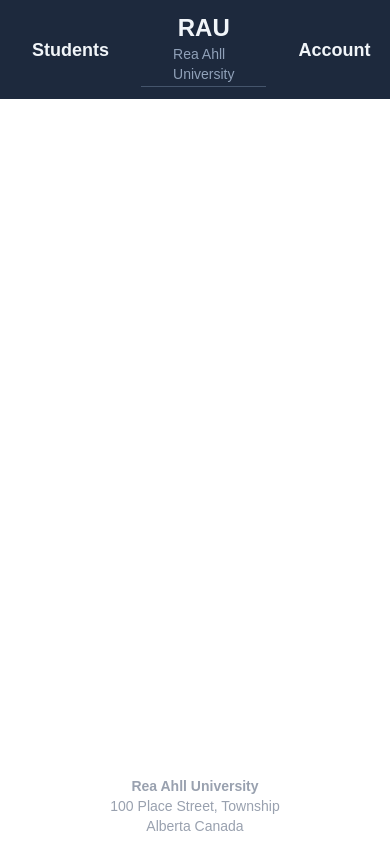
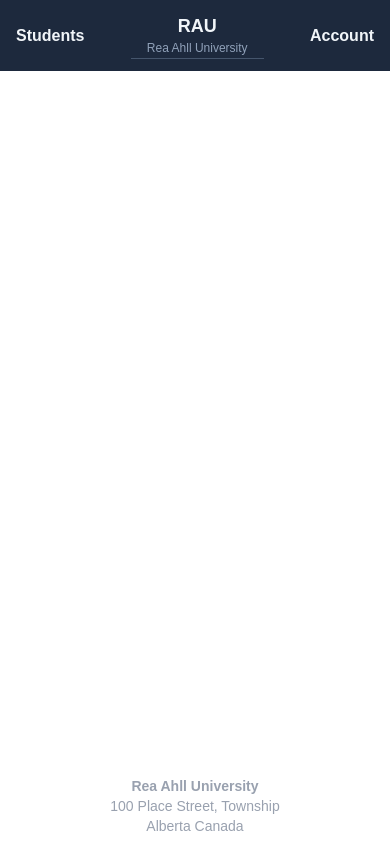
Before and after one commit to BushLives/cprg306b-2, a Next.js app: page / in a window 390 px wide. Built offline with nearby package versions, Linux system fonts and the light colour scheme.

Commit message:
adds dynamic size styles

```diff
--- a/app/components/Navbar.tsx
+++ b/app/components/Navbar.tsx
@@ -3,15 +3,15 @@ import React from 'react'
 const Navbar = () => {
   return (
     <header className='w-full py-3 bg-slate-800 flex flex-row items-center justify-between'>
-        <div className='px-8'>
-            <span className='text-slate-100 font-semibold text-lg hover:text-slate-300 hover:underline'>Students</span>
+        <div className='px-4 sm:px-8'>
+            <span className='text-slate-100 font-semibold text-md sm:text-lg hover:text-slate-300 hover:underline'>Students</span>
         </div>
-        <div className='px-8 flex flex-col items-center justify-center border-b border-slate-600'>
-            <span className='text-slate-100 font-bold text-2xl'>RAU</span>
-            <span className='text-sm text-slate-400 mb-0.5'>Rea Ahll University</span>
+        <div className='px-4 sm:px-8 flex flex-col items-center justify-center border-b border-slate-600'>
+            <span className='text-slate-100 font-bold text-lg sm:text-2xl'>RAU</span>
+            <span className='text-xs md:text-sm text-slate-400 mb-0.5 text-center'>Rea Ahll University</span>
         </div>
-        <div className='px-8'>
-            <span className='text-slate-100 font-semibold text-lg hover:text-slate-300 hover:underline'>Account</span>
+        <div className='px-4 sm:px-8'>
+            <span className='text-slate-100 font-semibold text-md sm:text-lg hover:text-slate-300 hover:underline'>Account</span>
         </div>
     </header>
   )
```
